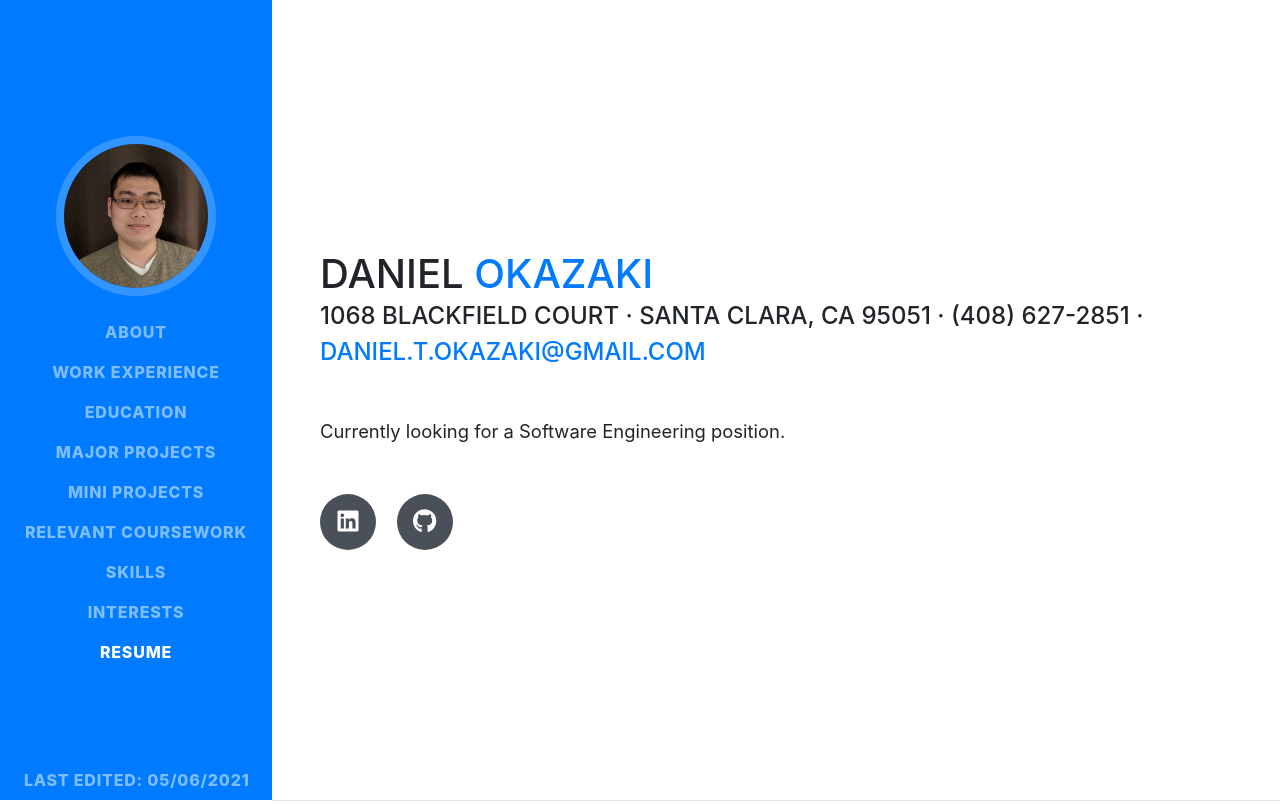
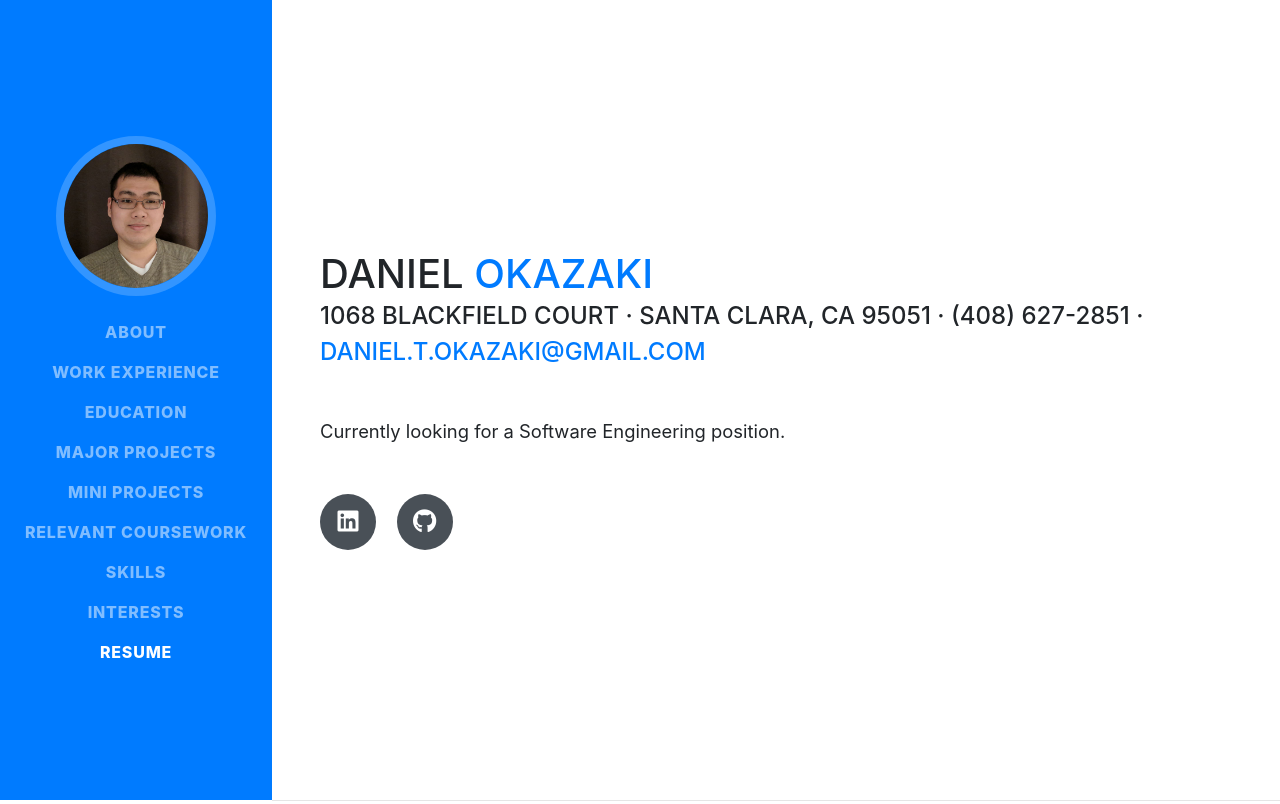
Before and after one commit to dtokazaki/website, a website with bundled scripts: page index.html in a window 1280 px wide. Shown: the top 804 px of the page. Built offline with nearby package versions, Linux system fonts and the light colour scheme; files whose address does not match are found by name; a web font is replaced by a local one.

Commit message:
fixing formatting

```diff
--- a/index.html
+++ b/index.html
@@ -75,9 +75,6 @@
         </li>
         <li class="nav-item">
           <a class="nav-link js-scroll-trigger" href="#resume">Resume</a>
-        </li>
-        <li class="nav-item">
-          <a class="nav-link" style="position: absolute; bottom: 0;">Last Edited: 05/06/2021</a>
         </li>
       </ul>
     </div>
@@ -267,7 +264,7 @@
         <div class="resume-item d-flex flex-column flex-md-row">
           <div class="resume-content mr-auto">
             <h3 class="mb-0">Bug Reporting System</h3> <br>
-              <a href="report.html" target="_blank">Design Report</a> <br>
+              <a href="report.html" target="_blank">Design Report</a>
               &nbsp;
               <a href="https://github.com/dtokazaki/BugTracker" target="_blank">GitHub Link</a>
               <p>Worked together with a team to create a bug tracking system for the Santa Clara University(SCU) IT Department. This system allows clients to report bugs in SCU related online applications and check the status of these bugs at a later time. Once submited, a manager assigns the bug to a tester.
```
